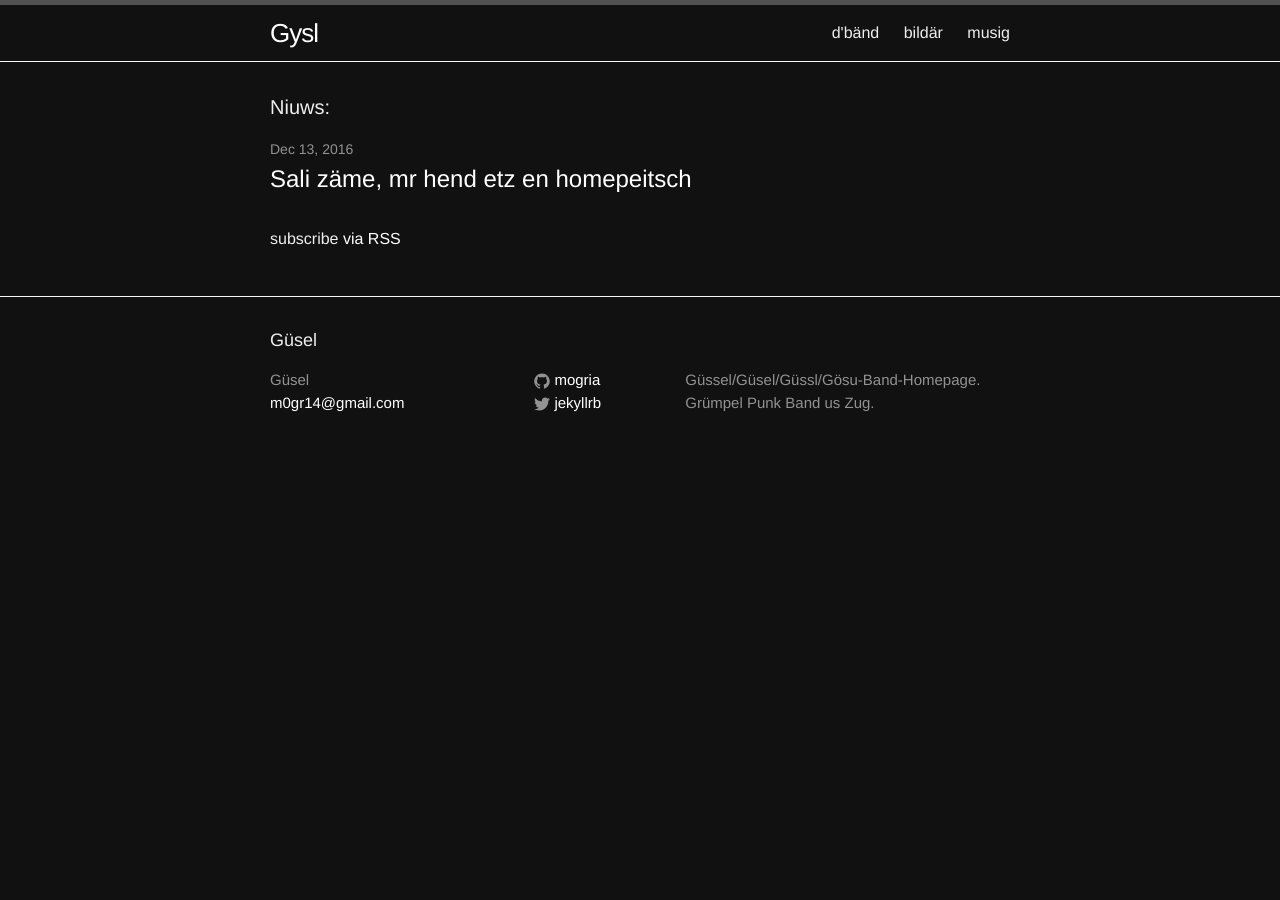
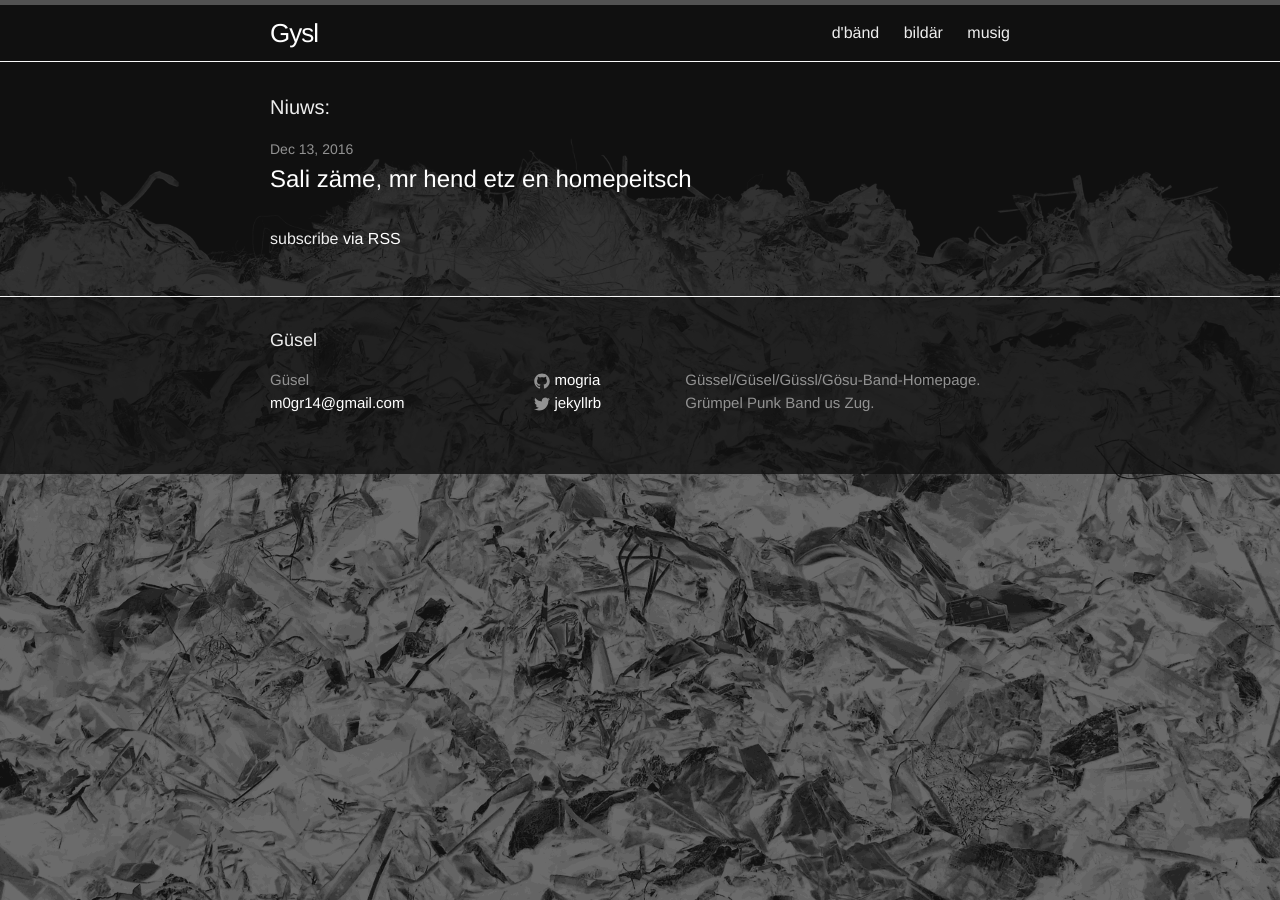
Before and after one commit to mogria/guezzlpage, a Jekyll site: the page built from index.html, in a window 1280 px wide. Built offline with Jekyll 4.4.1, drawn with Linux system fonts in a browser that asks for light colours.

Commit message:
add background image

```diff
--- a/_sass/_base.scss
+++ b/_sass/_base.scss
@@ -16,7 +16,7 @@ dl, dd, ol, ul, figure {
 body {
     font: $base-font-weight #{$base-font-size}/#{$base-line-height} $base-font-family;
     color: $text-color;
-    background-color: $background-color;
+
     -webkit-text-size-adjust: 100%;
     -webkit-font-feature-settings: "kern" 1;
     -moz-font-feature-settings: "kern" 1;
@@ -25,6 +25,15 @@ body {
     font-kerning: normal;
 }
 
+html {
+    background-color: $background-color;
+    background-image: url('../img/waste-pile.png');
+    background-repeat: no-repeat no-repeat;
+    background-position: bottom center;
+    background-attachment: fixed;
+
+    height: 100%;
+}
 
 
 /**
--- a/_sass/_layout.scss
+++ b/_sass/_layout.scss
@@ -8,6 +8,7 @@
 
     // Positioning context for the mobile navigation icon
     position: relative;
+    background-color: rgba(red($background-color), green($background-color), blue($background-color), 0.9)
 }
 
 .site-title {
@@ -100,6 +101,7 @@
 .site-footer {
     border-top: 1px solid $grey-color-light;
     padding: $spacing-unit 0;
+    background-color: rgba(red($background-color), green($background-color), blue($background-color), 0.8)
 }
 
 .footer-heading {
@@ -169,6 +171,7 @@
  */
 .page-content {
     padding: $spacing-unit 0;
+    background-color: rgba(red($background-color), green($background-color), blue($background-color), 0.6)
 }
 
 .page-heading {
```
Also changed, not shown: img/waste-pile.png (added), 2 other files.
